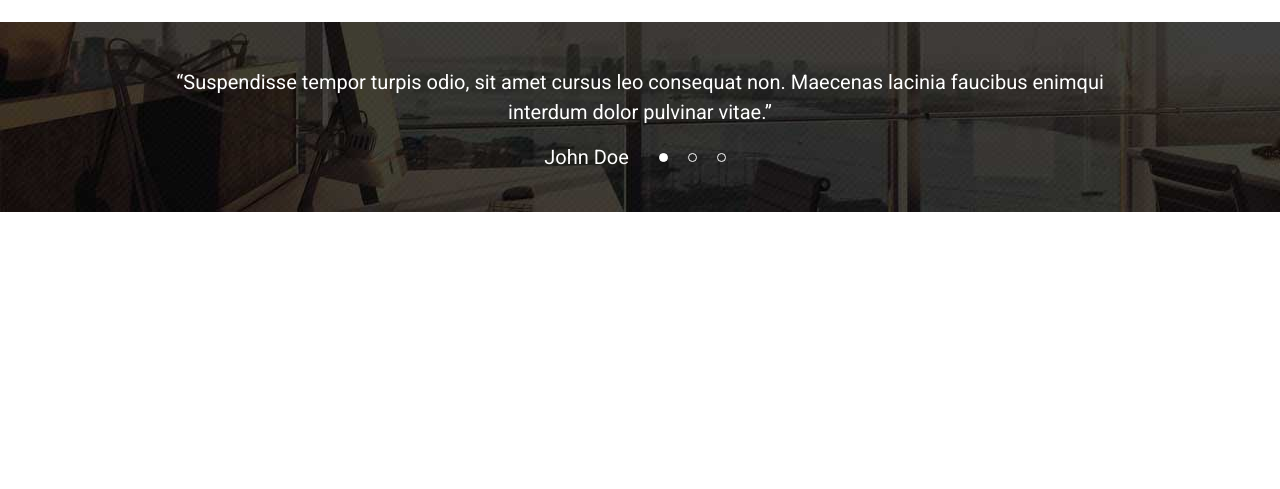
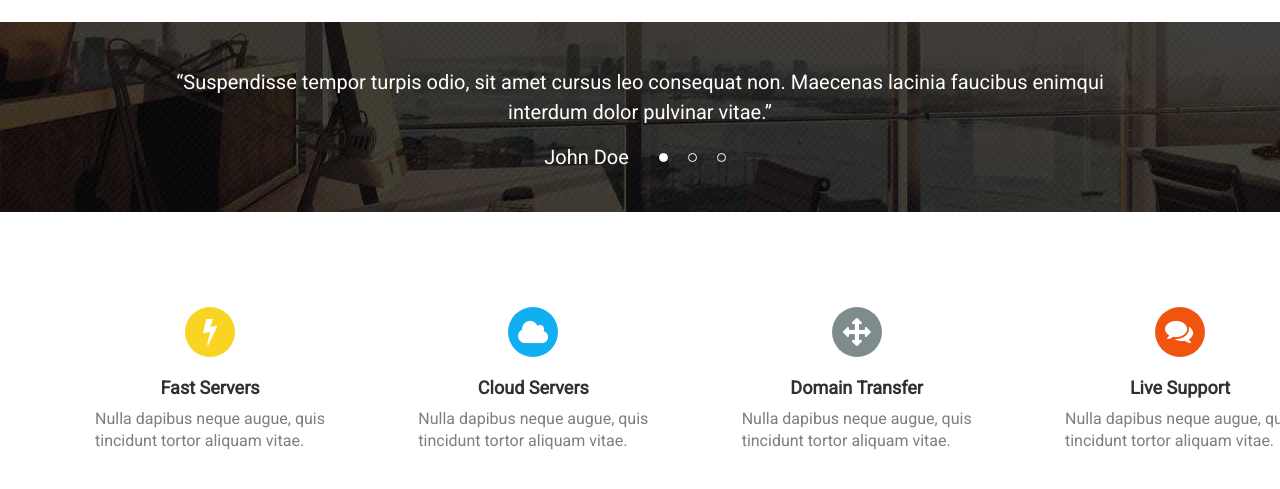
Before and after one commit to Timurbl/Ghost-Host, a website: page public/index.html in a window 1280 px wide. Shown: the part 2427-2916 px from the top of the page. Before the commit the page ends 2639 px from the top, so only its background shows below. Drawn offline with Linux system fonts and the light colour scheme.

Commit message:
features block

```diff
--- a/public/index.html
+++ b/public/index.html
@@ -12,6 +12,7 @@
     <link rel="stylesheet" href="../src/scss/package.css">
     <link rel="stylesheet" href="../src/scss/about.css">
     <link rel="stylesheet" href="../src/scss/slider.css">
+    <link rel="stylesheet" href="../src/scss/features.css">
 </head>
 <body>
 <div class="wrapper">
@@ -357,6 +358,42 @@
         </div>
 
     </section>
+    <section class="features">
+        <div class="features__content view-port">
+            <div class="features__tile">
+                <div class="tile__icon tile__icon--yellow"><img src="img/fa-flash.png"></div>
+                <h3 class="tile__title">Fast Servers</h3>
+                <p class="tile__text">
+                    Nulla dapibus neque augue, quis<br>
+                    tincidunt tortor aliquam vitae.
+                </p>
+            </div>
+            <div class="features__tile">
+                <div class="tile__icon tile__icon--blue"><img src="img/fa-cloud.png"></div>
+                <h3 class="tile__title">Cloud Servers</h3>
+                <p class="tile__text">
+                    Nulla dapibus neque augue, quis<br>
+                    tincidunt tortor aliquam vitae.
+                </p>
+            </div>
+            <div class="features__tile">
+                <div class="tile__icon tile__icon--grey"><img src="img/fa-arrows.png"></div>
+                <h3 class="tile__title">Domain Transfer</h3>
+                <p class="tile__text">
+                    Nulla dapibus neque augue, quis<br>
+                    tincidunt tortor aliquam vitae.
+                </p>
+            </div>
+            <div class="features__tile">
+                <div class="tile__icon tile__icon--orange"><img src="img/fa-comments.png"></div>
+                <h3 class="tile__title">Live Support</h3>
+                <p class="tile__text">
+                    Nulla dapibus neque augue, quis<br>
+                    tincidunt tortor aliquam vitae.
+                </p>
+            </div>
+        </div>
+    </section>
 </div>
 </body>
 </html>
--- /dev/null
+++ b/src/scss/features.scss
@@ -0,0 +1,48 @@
+@import "partials/params";
+@import "partials/mixins";
+
+.features {
+  background-color: #fff;
+  &__content {
+    display: flex;
+    justify-content: space-between;
+    padding: 95px;
+  }
+  &__tile {
+    @include flex-center();
+
+    & .tile__icon {
+      @include flex-center(row);
+      margin-bottom: 20px;
+      height: 50px;
+      width: 50px;
+      font-size: 20px;
+      border-radius: 50%;
+      color: #fff;
+      background-color: red;
+
+      &--orange {
+        background-color: $orange;
+      }
+      &--blue {
+        background-color: $blue;
+      }
+      &--yellow {
+        background-color: $yellow;
+      }
+      &--grey {
+        background-color: $grey;
+      }
+    }
+    & .tile__title {
+      font-size: 18px;
+      color: #303030;
+      margin-bottom: 10px;
+    }
+    & .tile__text  {
+      font-size: 16px;
+      line-height: 22px;
+      color: #7e7e7e;
+    }
+  }
+}
```
Also changed, not shown: src/scss/features.css (added), 1 other file.
